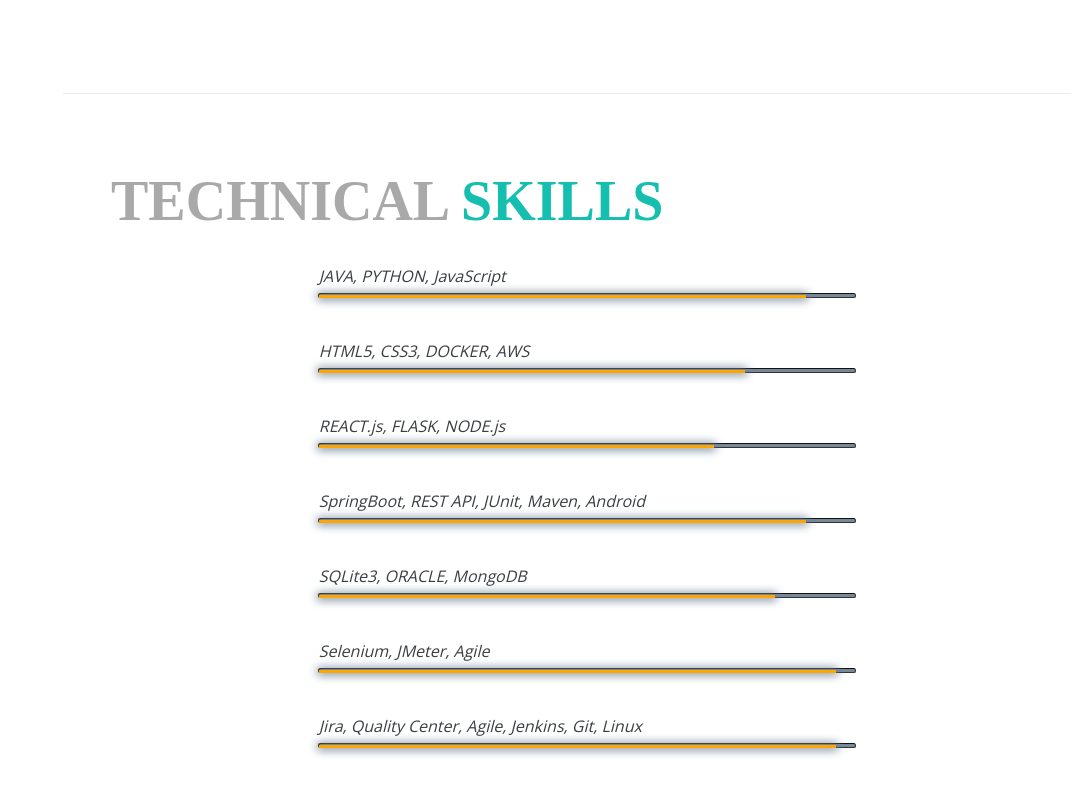
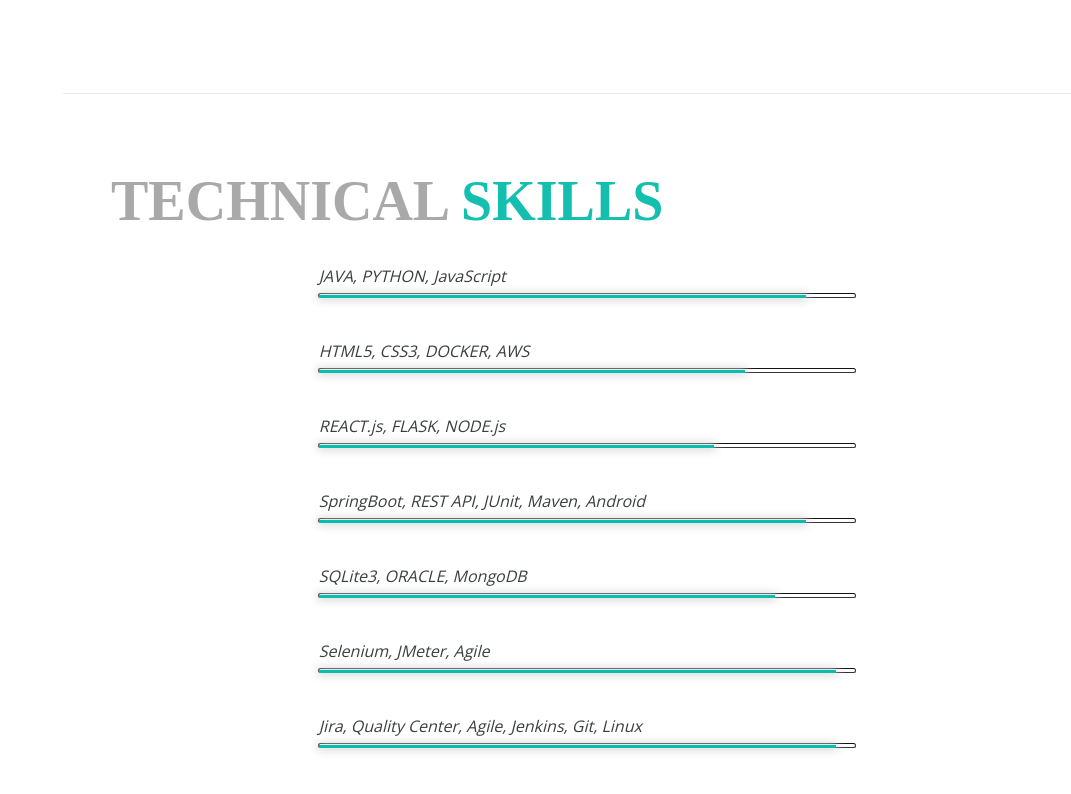
Before and after one commit to nitinpm/nitinpm.github.io, a plain HTML site: page index.html in a window 1280 px wide. Shown: the part 2237-3031 px from the top of the page, without its empty margins (209-1280 px from the left). Drawn offline with nearby package versions, Linux system fonts and the light colour scheme; a web font is replaced by a local one.

Commit message:
Design Changes

```diff
--- a/assets/css/style.css
+++ b/assets/css/style.css
@@ -177,7 +177,7 @@ section.resume-section .resume-item .resume-date {  }
 
 #skill li {
   margin-bottom:70px;
-  background:lightslategray;
+  background:white;
   height:5px;
   border-radius:3px;
   border-left:1px solid #111;
@@ -194,9 +194,9 @@ section.resume-section .resume-item .resume-date {  }
 .expand {
   height:3px;
   margin:1px 0;
-  background:orange;
+  background:#07BDAE;
   position:absolute;
-  box-shadow:0px 0px 10px 2px slategray;
+  box-shadow:0px 0px 10px 2px lightgray;
 }
 
 .html5       { width:80%;  -moz-animation:html5 2s ease-out;       -webkit-animation:html5 2s ease-out;       }
```
